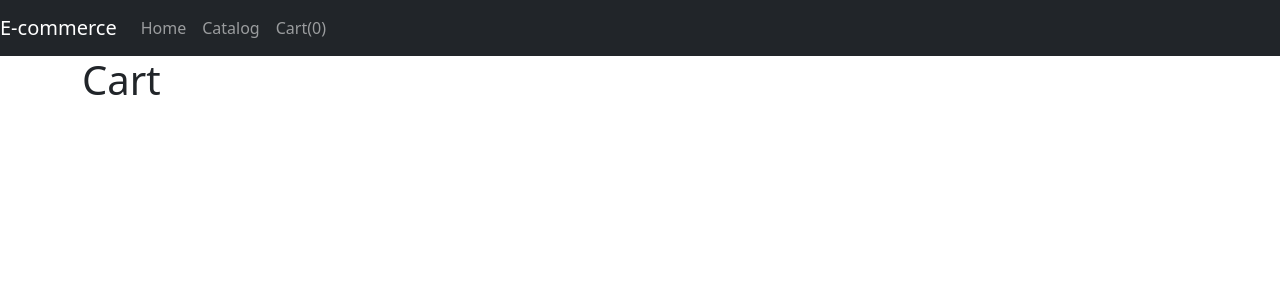
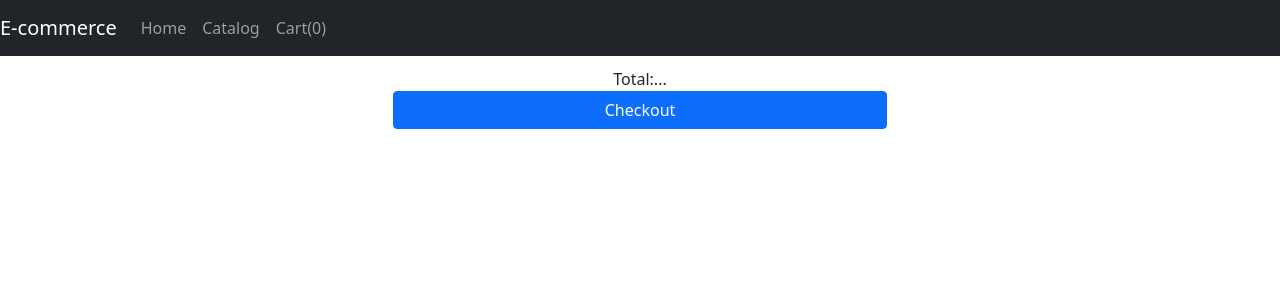
Before and after one commit to polancop3/E-commerce-frontend, a React (Create React App) app: page /cart in a window 1280 px wide. Shown: the top 300 px of the page. Built offline with nearby package versions, Linux system fonts and the light colour scheme.

Commit message:
remove event added

```diff
--- a/src/components/Cart/Cart.js
+++ b/src/components/Cart/Cart.js
@@ -1,17 +1,66 @@
 import React, { Component } from 'react';
-import {Button} from 'react-bootstrap'
-import {products} from '../../services/products'
-
+import { Button, Row, Col } from 'react-bootstrap'
+import { products } from '../../services/products'
 export default class Cart extends Component {
     constructor(props){
         super(props)
         this.state = {cart: products }
     }
+
+    removeFromCart(id) {
+        const items = products.splice(id,1);
+        console.log(items)
+        this.setState({items})
+        console.log(id)
+     }
+
     render() {
+
+        const imgStyle = {
+            maxHeight: "200px",
+            display: "block",
+            marginLeft: "auto",
+            marginRight: "auto",
+            width: "40%",
+          }
+
+          const imgContainerStyle = {
+            borderColor: "gray",
+            borderWidth: "1px",
+            borderStyle: "solid"
+          }
+
+          const containerStyle = {
+            margin: "1%"
+          }
+
+          const checkOut = {
+              display: "flex",
+              justifyContent: "center",
+              marginLeft: "300px",
+              marginRight: "300px"
+          }
+
         return (
-            <div>
-                <h1>Cart</h1>
-                {this.state.cart.map(item =><div>{item.title}</div>)}
+            <div style={containerStyle}>
+                {this.state.cart.map((item, index) =>
+                <Row key={index}>
+                    <Col style={imgContainerStyle} md={4}>
+                        <img style={imgStyle} src={item.img}/>
+                    </Col>
+
+                    <Col>
+                        <p>${item.price}</p>
+                        <Button onClick={()=>this.removeFromCart(index)}>Remove</Button>
+                    </Col>
+                </Row>
+              )}
+
+                <Row style={checkOut}>
+                  Total:...
+                  {/* {TODO post user order to database} */}
+                    <Button >Checkout</Button>
+                </Row>
             </div>
         )
     }
--- a/src/components/Catalog/Catalog.js
+++ b/src/components/Catalog/Catalog.js
@@ -4,7 +4,7 @@ export default class Catalog extends Component {
   render() {
     return (
       <div>
-        browse
+
       </div>
     )
   }
--- a/src/services/products.js
+++ b/src/services/products.js
@@ -8,8 +8,16 @@ export async function getProducts() {
       throw error
    })
 }
+
 export let products = [];
+
 export async function addToCart(item) {
    products.push(item);
    console.log(products)
 }
+
+export function removeFromCart(id) {
+   const items = products.filter((item) => item.id !== id);
+   products = items
+   console.log(id)
+}
```
